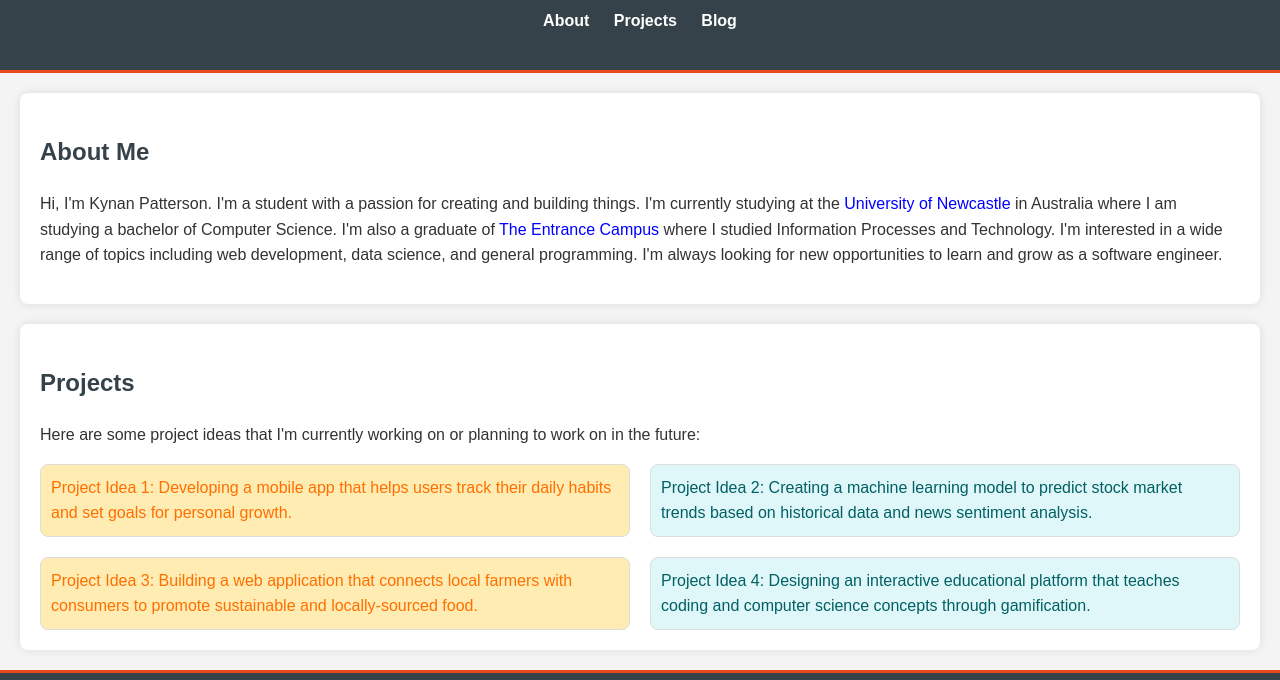
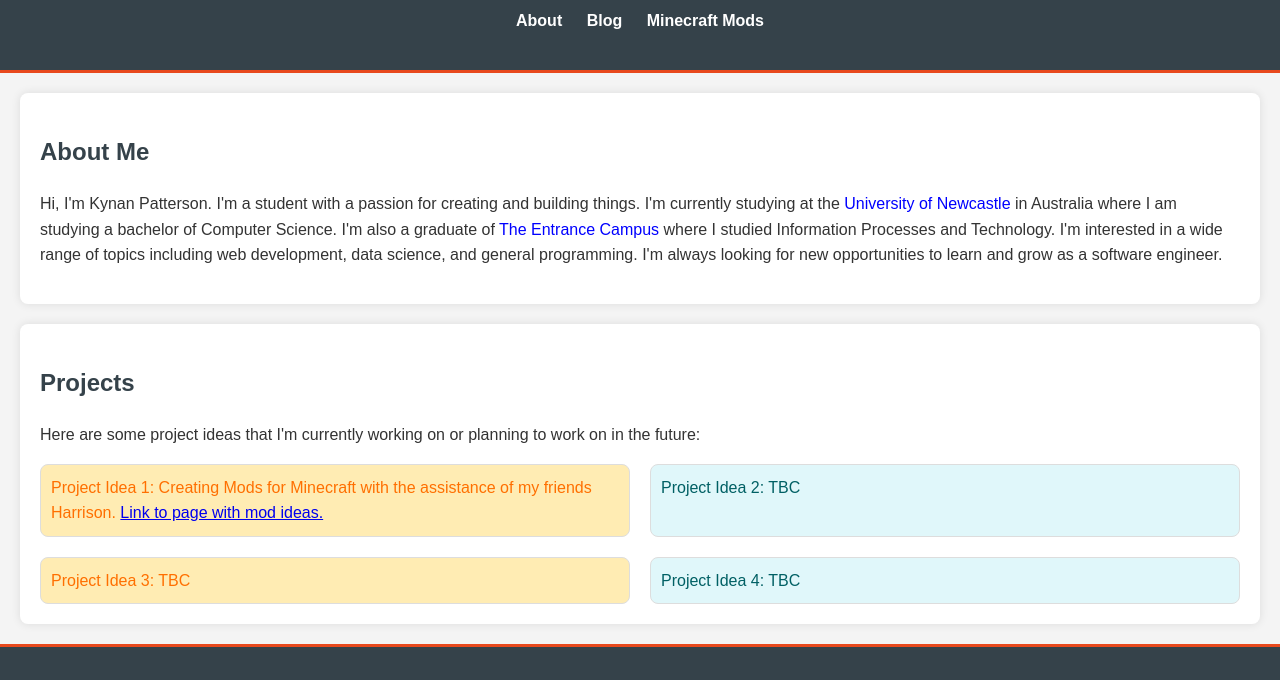
Before and after one commit to Sleepybrotatoes/First_website, a website: page index.html in a window 1280 px wide. Shown: the part 79-759 px from the top of the page. Drawn offline with Linux system fonts and the light colour scheme.

Commit message:
Update index.html

```diff
--- a/index.html
+++ b/index.html
@@ -12,15 +12,15 @@
             <h1>Kynan Patterson</h1>
             <nav>
                 <ul>
-                    <li><a href="#about">About</a></li>
-                    <li><a href="#projects">Projects</a></li>
+                    <li><a href="index.html">About</a></li>
                     <li><a href="Blog_main.html">Blog</a></li>
+                    <li><a href="Minecraftmods.html">Minecraft Mods</a></li>
                 </ul>
             </nav>
         </header>
         <section id="about">
             <h2>About Me</h2>
-            <p>Hi, I'm Kynan Patterson. I'm a student with a passion for creating and building things.
+                <p>Hi, I'm Kynan Patterson. I'm a student with a passion for creating and building things.
                 I'm currently studying at the <a href="https://www.newcastle.edu.au/">University of Newcastle</a> in Australia where I am studying a bachelor of Computer Science.
                 I'm also a graduate of <a href="https://thentrance-h.schools.nsw.gov.au/">The Entrance Campus</a> where I studied Information Processes and Technology.
                 I'm interested in a wide range of topics including web development, data science, and general programming.
@@ -30,10 +30,10 @@
             <h2>Projects</h2>
             <p>Here are some project ideas that I'm currently working on or planning to work on in the future:</p>
             <div class="project-ideas">
-                <p>Project Idea 1: Developing a mobile app that helps users track their daily habits and set goals for personal growth.</p>
-                <p>Project Idea 2: Creating a machine learning model to predict stock market trends based on historical data and news sentiment analysis.</p>
-                <p>Project Idea 3: Building a web application that connects local farmers with consumers to promote sustainable and locally-sourced food.</p>
-                <p>Project Idea 4: Designing an interactive educational platform that teaches coding and computer science concepts through gamification.</p>
+                <p>Project Idea 1: Creating Mods for Minecraft with the assistance of my friends Harrison. <a href="Minecraftmods.html">Link to page with mod ideas.</a></p>
+                <p>Project Idea 2: TBC</p>
+                <p>Project Idea 3: TBC</p>
+                <p>Project Idea 4: TBC</p>
             </div>
         </section>
         <footer>
```
